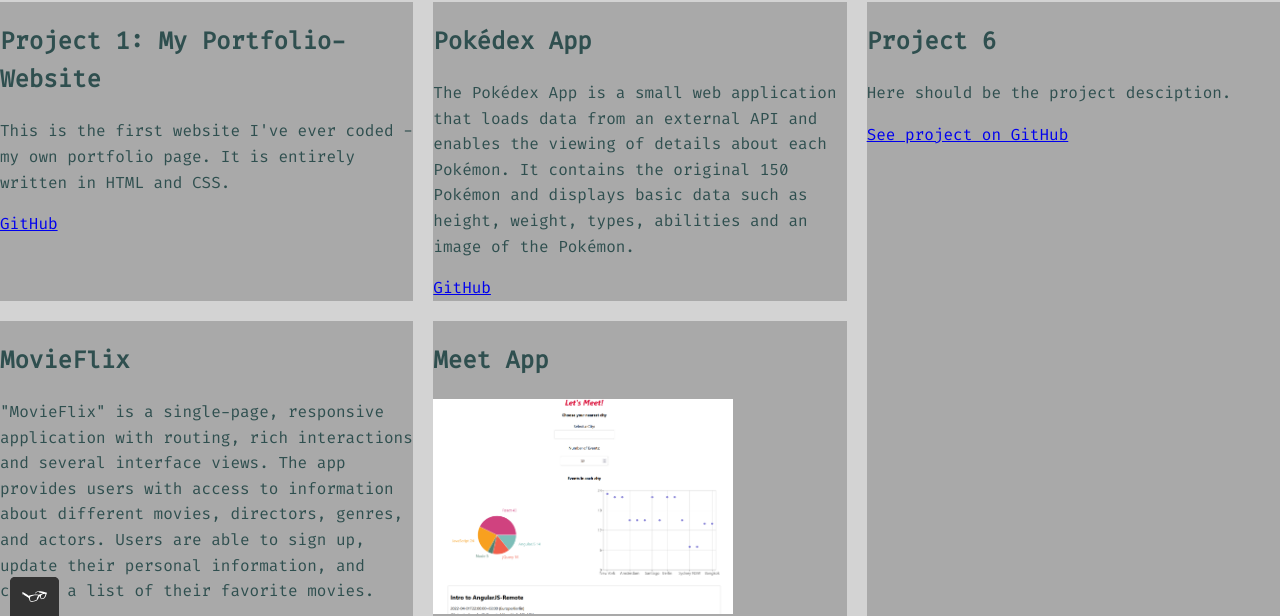
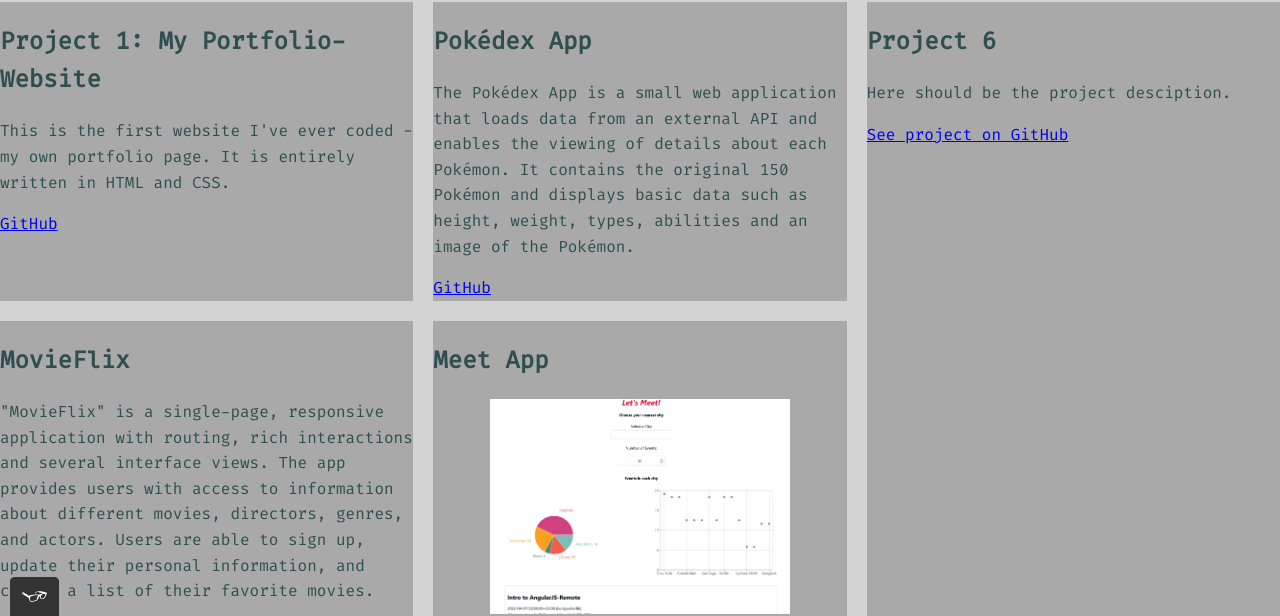
Before and after one commit to roxanaldwg/portfolio-website, a plain HTML site: page work.html in a window 1280 px wide. Shown: the part 184-800 px from the top of the page. Drawn offline with Linux system fonts and the light colour scheme.

Commit message:
minor corrections

```diff
--- a/work.html
+++ b/work.html
@@ -13,6 +13,12 @@
   <link rel="stylesheet" type="text/css" href="css/style.production.css">
 
   <meta name="viewport" content="width=device-width, initial-scale=1">
+  <style>
+    .img-container {
+      text-align: center;
+      display: block;
+    }
+  </style>
 </head>
 
 <body>
@@ -76,7 +82,9 @@
 
       <div class="grid__item">
         <h2>Meet App</h2>
-        <img src="img/meet app.png" alt="Screenshot of Meet App" width="300">
+        <span class="img-container">
+          <img src="img/meet app.png" alt="Screenshot of Meet App" width="300">
+        </span>
         <p>
           "Meet" is a serverless, progressive web application (PWA) with React using a test-driven development (TDD)
           technique. The application uses the Google Calendar API to fetch upcoming events.
```
